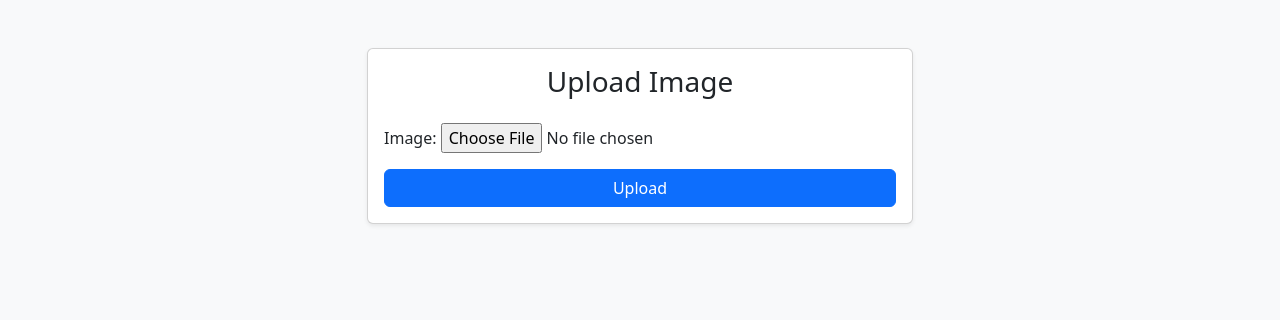
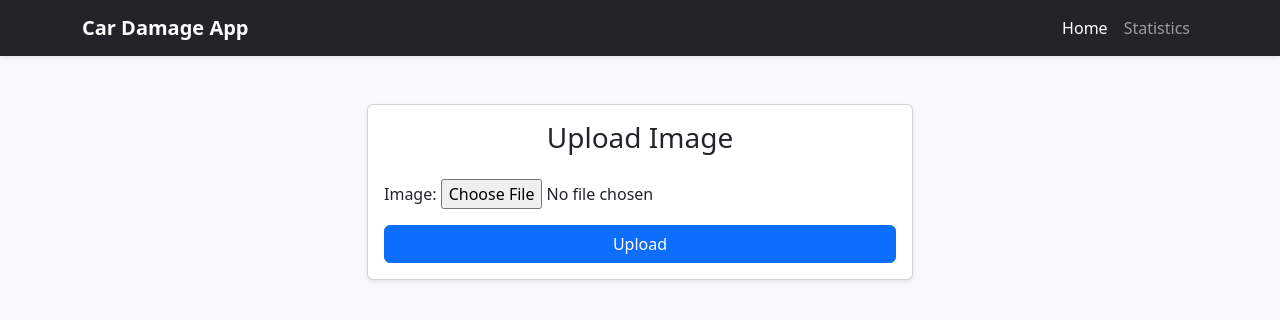
Before and after one commit to filipkampic/car-damage-classification-ruap, a Django app: page / in a window 1280 px wide. Shown: the top 320 px of the page. Run offline with Django 5.2, Linux system fonts and the light colour scheme.

Commit message:
Add navbar to navigate between home and stats

```diff
--- a/classifier/templates/classify.html
+++ b/classifier/templates/classify.html
@@ -7,6 +7,34 @@
     <link href="https://cdn.jsdelivr.net/npm/bootstrap@5.3.2/dist/css/bootstrap.min.css" rel="stylesheet">
 </head>
 <body class="bg-light">
+
+
+    <nav class="navbar navbar-expand-lg navbar-dark bg-dark shadow-sm">
+        <div class="container">
+
+            <a class="navbar-brand fw-bold" href="{% url 'classify' %}">Car Damage App</a>
+
+            <button class="navbar-toggler" type="button" data-bs-toggle="collapse" data-bs-target="#navbarNav">
+                <span class="navbar-toggler-icon"></span>
+            </button>
+
+            <div class="collapse navbar-collapse" id="navbarNav">
+                <ul class="navbar-nav ms-auto">
+                    <li class="nav-item">
+                        <a class="nav-link {% if request.path == '/' %}active{% endif %}" href="{% url 'classify' %}">
+                            Home
+                        </a>
+                    </li>
+
+                    <li class="nav-item">
+                        <a class="nav-link {% if request.path == '/stats/' %}active{% endif %}" href="{% url 'stats' %}">
+                            Statistics
+                        </a>
+                    </li>
+                </ul>
+            </div>
+        </div>
+    </nav>
 
     <div class="container py-5">
         <div class="row justify-content-center">
```
Also changed, not shown: classifier/templates/stats.html (+27 -0 lines).
